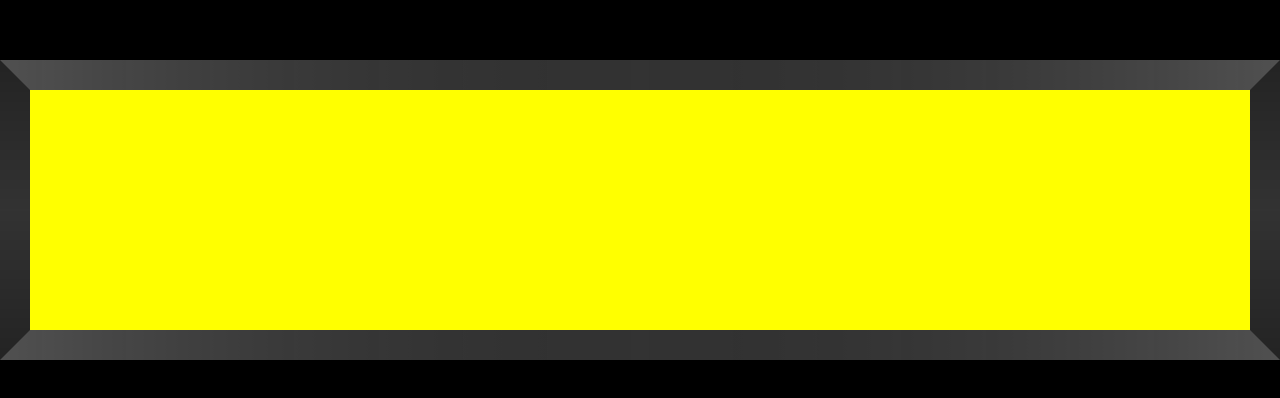
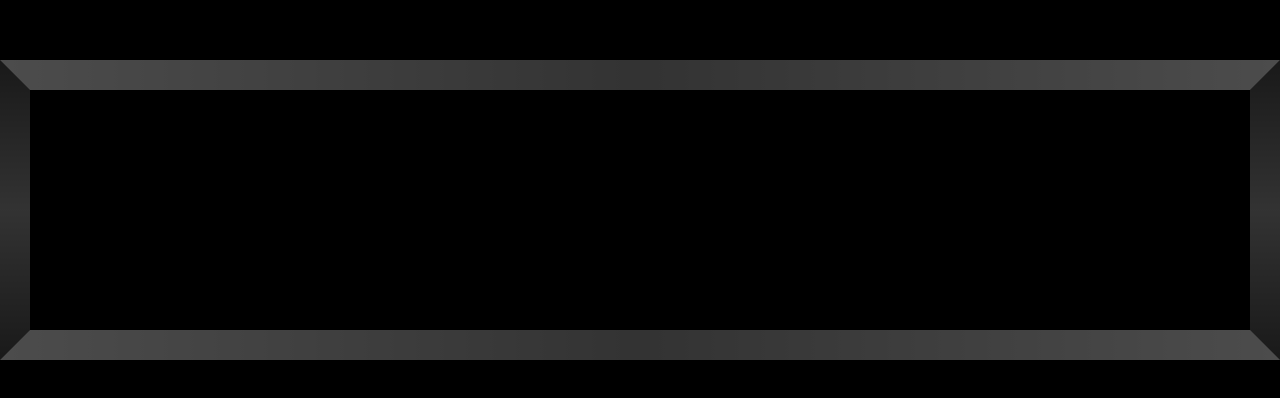
Before and after one commit to gunnarbirnir/led-message-sign, a React (Create React App) app: page / in a window 1280 px wide. Shown: the part 190-588 px from the top of the page. Built offline with nearby package versions, Linux system fonts and the light colour scheme.

Commit message:
Frame color

```diff
--- a/src/constants/colors.ts
+++ b/src/constants/colors.ts
@@ -1,6 +1,34 @@
-export const COLORS = {
-  WHITE: "hsl(0deg 0% 100%)",
-  BLACK: "hsl(0deg 0% 0%)",
-  FRAME: "hsl(0deg 0% 20%)",
-  BACKGROUND: "hsl(60deg 100% 50%)",
+import { HSLColorValues } from "../types";
+import { hslValuesToCss } from "../utils";
+
+enum COLOR {
+  FRAME = "FRAME",
+  BACKGROUND = "BACKGROUND",
+}
+
+export const COLOR_VALUES: Record<COLOR, HSLColorValues> = {
+  FRAME: {
+    hue: 0,
+    saturation: 0,
+    lightness: 20,
+  },
+  BACKGROUND: {
+    hue: 0,
+    saturation: 0,
+    lightness: 0,
+  },
 };
+
+export const COLORS = Object.fromEntries(
+  Object.keys(COLOR_VALUES).map((key) => {
+    const colorKey = key as COLOR;
+    return [
+      colorKey,
+      hslValuesToCss(
+        COLOR_VALUES[colorKey].hue,
+        COLOR_VALUES[colorKey].saturation,
+        COLOR_VALUES[colorKey].lightness
+      ),
+    ];
+  })
+) as Record<COLOR, string>;
--- a/src/types/index.ts
+++ b/src/types/index.ts
@@ -20,3 +20,9 @@ export interface LEDMessageSignProps {
 export interface SignConfig extends Required<LEDMessageSignProps> {
   id: string;
 }
+
+export interface HSLColorValues {
+  hue: number;
+  saturation: number;
+  lightness: number;
+}
--- a/src/utils/canvas.ts
+++ b/src/utils/canvas.ts
@@ -1,6 +1,7 @@
 import { SignConfig } from "../types";
 import { CANVAS_SCALING } from "../constants";
-import { calcFrameSize } from "../utils";
+import { COLORS, COLOR_VALUES } from "../constants/colors";
+import { calcFrameSize, hslValuesToCss } from "../utils";
 
 type Tuple = [number, number];
 
@@ -21,9 +22,17 @@ export const drawFrame = (
   const WIDTH = width * CANVAS_SCALING;
   const SIZE = calcFrameSize(HEIGHT, frameProportion);
 
-  const TRANSPARENT_COLOR = "hsl(0deg 0% 0% / 0)";
-  const HORIZONTAL_SHADE_COLOR = "hsl(0deg 0% 100% / 0.15)";
-  const VERTICAL_SHADE_COLOR = "hsl(0deg 0% 0% / 0.3)";
+  const FRAME_COLOR = COLORS.FRAME;
+  const HORIZONTAL_SHADE_COLOR = hslValuesToCss(
+    COLOR_VALUES.FRAME.hue,
+    COLOR_VALUES.FRAME.saturation,
+    COLOR_VALUES.FRAME.lightness + 10
+  );
+  const VERTICAL_SHADE_COLOR = hslValuesToCss(
+    COLOR_VALUES.FRAME.hue,
+    COLOR_VALUES.FRAME.saturation,
+    COLOR_VALUES.FRAME.lightness - 10
+  );
   const HORIZONTAL_SHADE_SIZE = 0.5;
   const VERTICAL_SHADE_SIZE = 0.5;
 
@@ -41,14 +50,14 @@ export const drawFrame = (
 
   const hGrd = ctx.createLinearGradient(0, 0, WIDTH, 0);
   hGrd.addColorStop(0, HORIZONTAL_SHADE_COLOR);
-  hGrd.addColorStop(HORIZONTAL_SHADE_SIZE, TRANSPARENT_COLOR);
-  hGrd.addColorStop(1 - HORIZONTAL_SHADE_SIZE, TRANSPARENT_COLOR);
+  hGrd.addColorStop(HORIZONTAL_SHADE_SIZE, FRAME_COLOR);
+  hGrd.addColorStop(1 - HORIZONTAL_SHADE_SIZE, FRAME_COLOR);
   hGrd.addColorStop(1, HORIZONTAL_SHADE_COLOR);
 
   const vGrd = ctx.createLinearGradient(0, 0, 0, HEIGHT);
   vGrd.addColorStop(0, VERTICAL_SHADE_COLOR);
-  vGrd.addColorStop(VERTICAL_SHADE_SIZE, TRANSPARENT_COLOR);
-  vGrd.addColorStop(1 - VERTICAL_SHADE_SIZE, TRANSPARENT_COLOR);
+  vGrd.addColorStop(VERTICAL_SHADE_SIZE, FRAME_COLOR);
+  vGrd.addColorStop(1 - VERTICAL_SHADE_SIZE, FRAME_COLOR);
   vGrd.addColorStop(1, VERTICAL_SHADE_COLOR);
 
   // Top border
--- a/src/utils/index.ts
+++ b/src/utils/index.ts
@@ -48,6 +48,18 @@ export const sanitizeMinMaxValue = (
   return Math.max(Math.min(val, maxVal), minVal);
 };
 
+export const hslValuesToCss = (
+  hue: number,
+  saturation: number,
+  lightness: number,
+  opacity?: number
+) => {
+  if (opacity === undefined) {
+    return `hsl(${hue}deg ${saturation}% ${lightness}%)`;
+  }
+  return `hsl(${hue}deg ${saturation}% ${lightness}% / ${opacity})`;
+};
+
 export const calcFrameId = (id: string) => {
   return `sign-frame-${id}`;
 };
```
